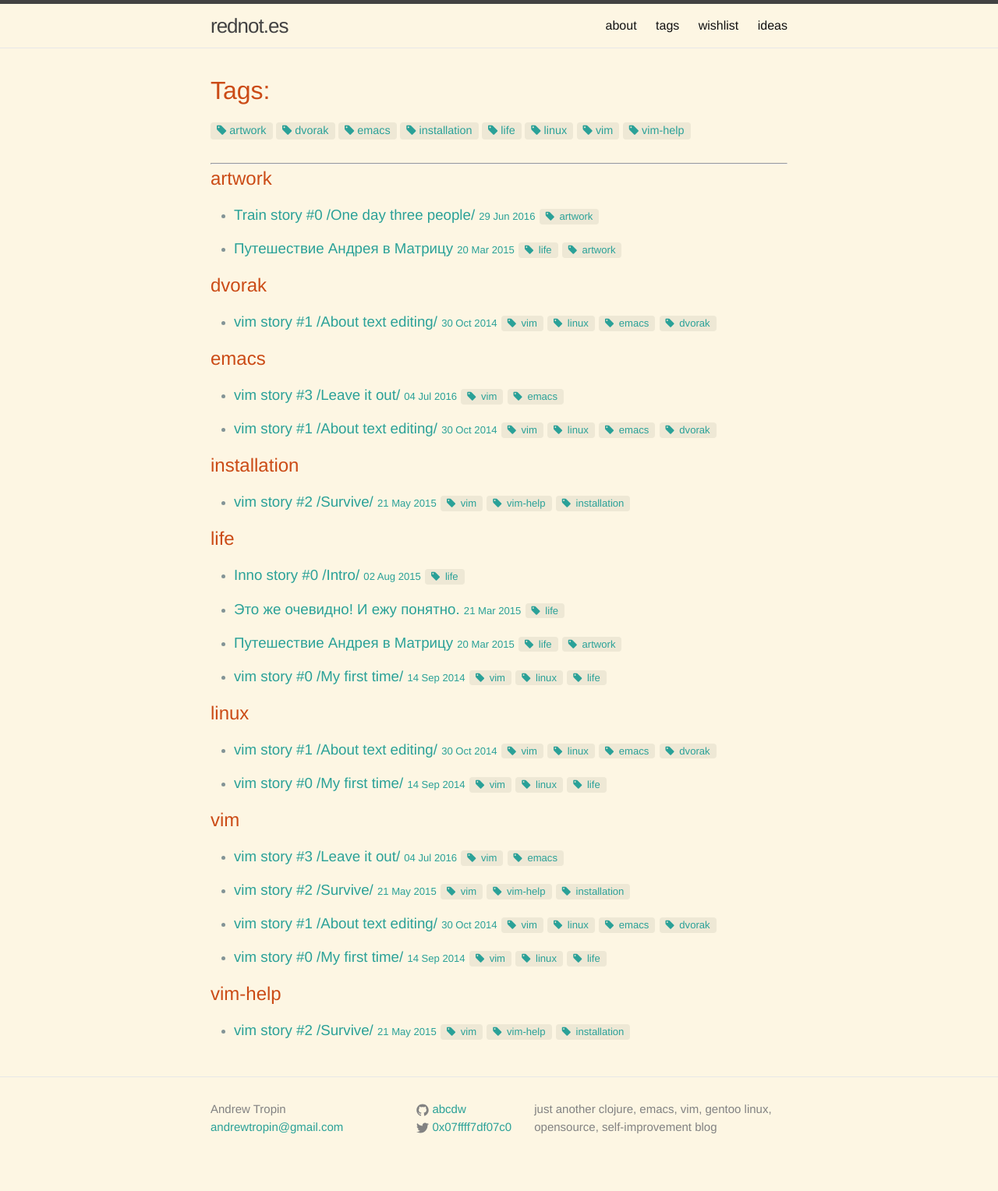
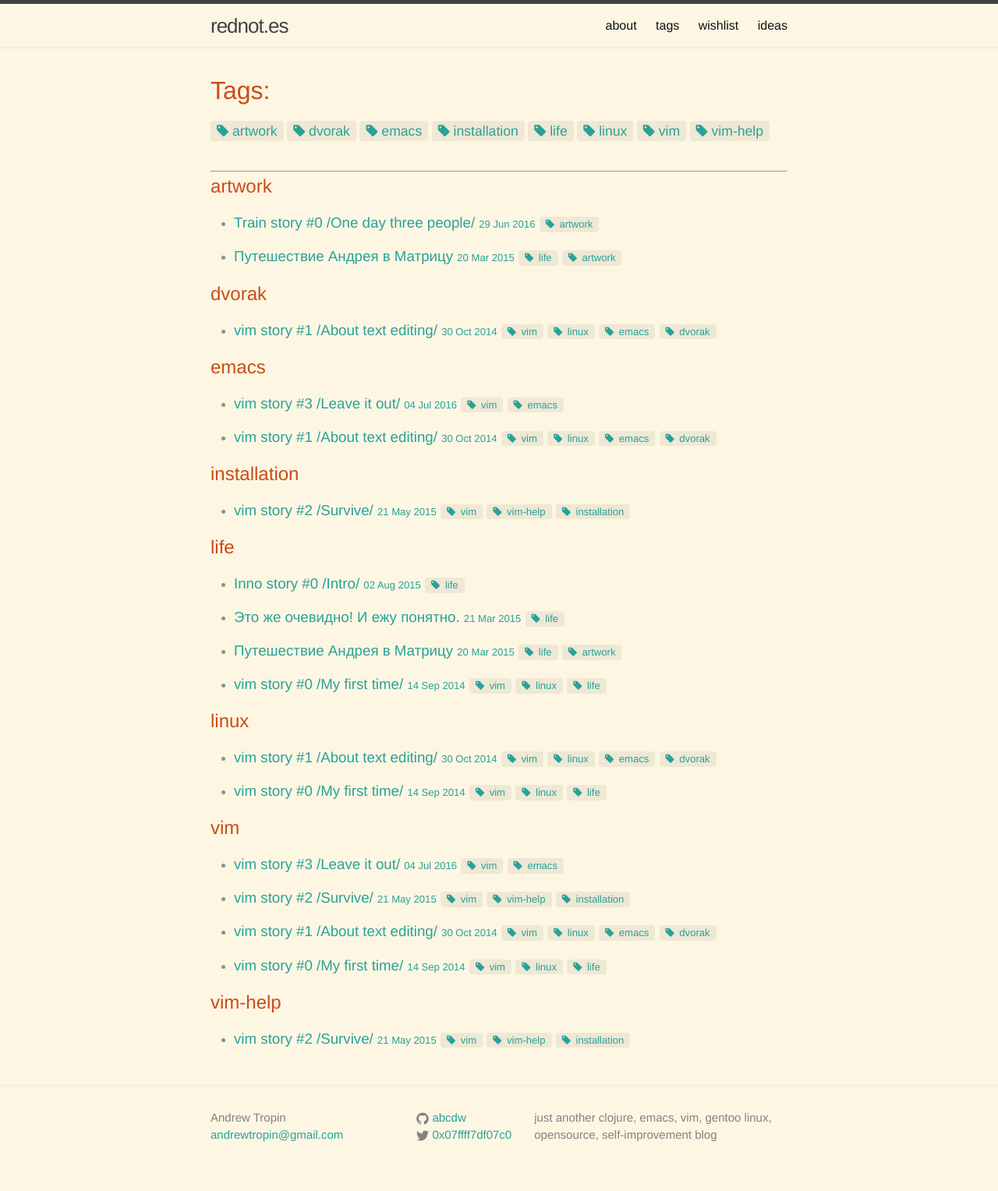
Before and after one commit to rednotes/rednotes.github.io, a Jekyll site: the page built from pages/tags.html, in a window 1280 px wide. Shown: the whole page at 78% size. Built offline with Jekyll 4.4.1, drawn with Linux system fonts in a browser that asks for light colours; nearby versions of some CDN libraries; comment, search, counter and statistics services are not loaded.

Commit message:
Add tags to post layout

```diff
--- a/_layouts/post.html
+++ b/_layouts/post.html
@@ -33,7 +33,7 @@
   <tags>
     tags:
     {% for tag in page.tags %}
-      {{ tag }}
+			 <a class="tag" href="/tags#{{ tag | slugify }}">{{ tag }}</a>
     {% endfor %}
   </tags>
 </div>
--- a/_sass/_base.scss
+++ b/_sass/_base.scss
@@ -37,13 +37,17 @@
 .tag-list {
     display: block;
     padding-bottom: 30px;
+    > .tag {
+        font-size: 110%;
+        margin-bottom: .5rem;
+        &:before {
+            padding-right: 0px;
+        }
+    }
 }
 
 h3 > .tag {
     font-size: 70%;
-    &:before {
-        padding-right: .5em;
-    }
 }
 
 h3 > a > small {
@@ -55,8 +59,7 @@
     &:before {
         content: "\f02b";
         font-family: FontAwesome;
-
-        /* padding-right: .5em;    */
+        padding-right: .5em;
     }
 
     display: inline-block;
```
